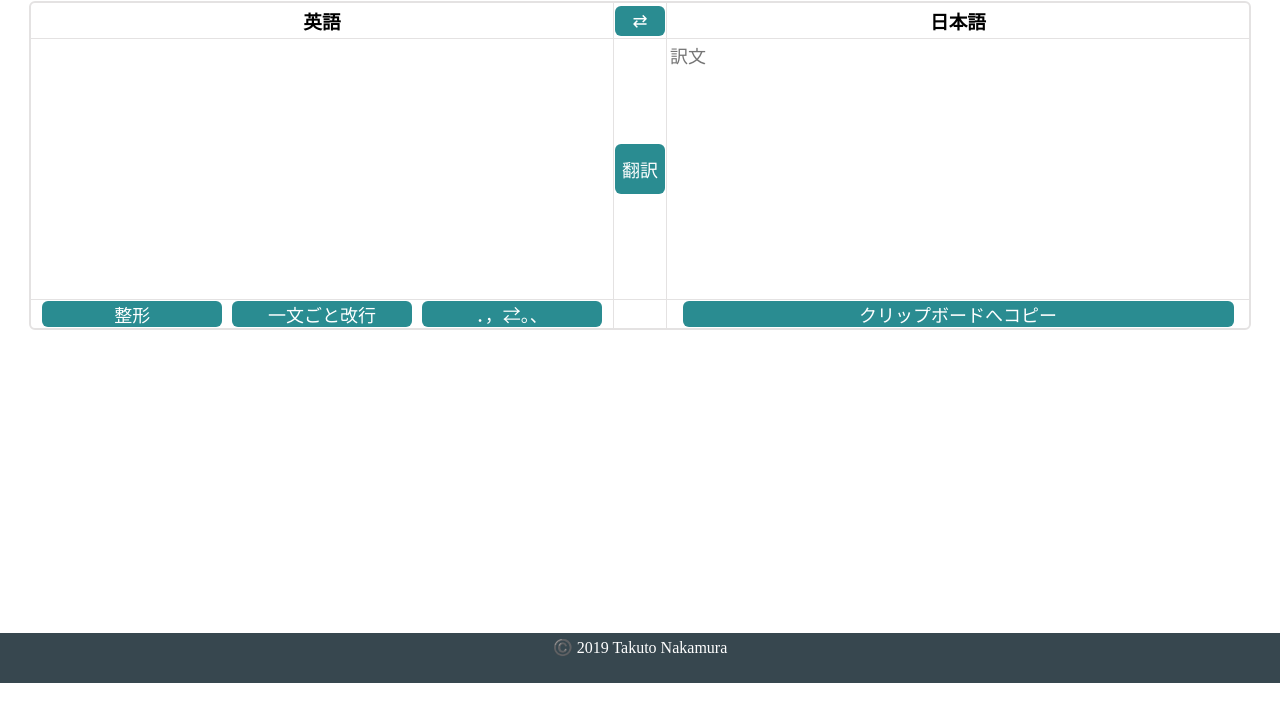
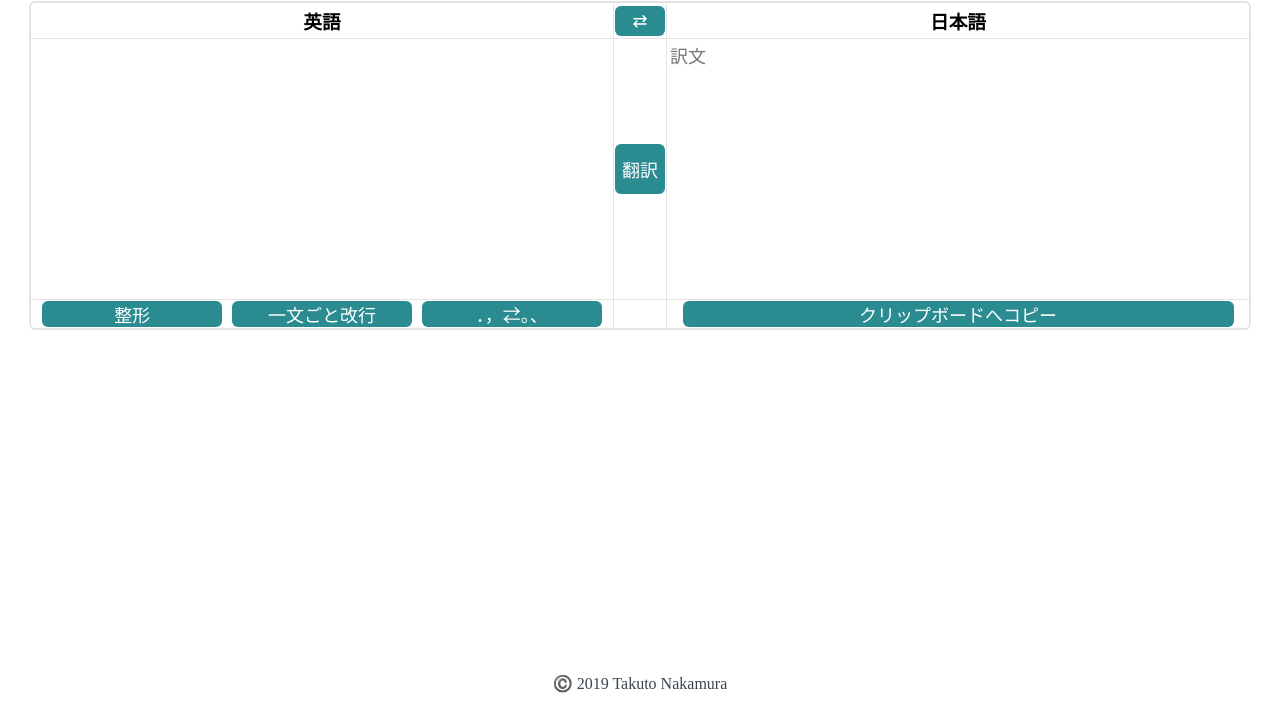
Before and after one commit to paper-support-tool/paper-support-tool.github.io, a plain HTML site: page index.html in a window 1280 px wide. Shown: the part 87-800 px from the top of the page. Drawn offline with Linux system fonts and the light colour scheme.

Commit message:
footerの調整

```diff
--- a/index.html
+++ b/index.html
@@ -29,7 +29,9 @@
             </tr>
         </table>
     </section>
-    <footer>©️ 2019 Takuto Nakamura</footer>
+    <footer>
+        <p class="copyright">©️ 2019 Takuto Nakamura</p>
+    </footer>
     <p id="dummyArea"></p>
     <script type="text/javascript" src="script.js"></script>
 </body>
--- a/style.css
+++ b/style.css
@@ -12,7 +12,7 @@ body {
 section {
     width: 100%;
     height: auto;
-    min-height: calc(100% - 80px);
+    min-height: calc(100% - 54px);
 }
 
 h2.title {
@@ -134,9 +134,12 @@ p#dummyArea {
 }
 
 footer {
-    padding-top: 5px;
     width: 100%;
-    height: 45px;
-    color: #FFFFFF;
-    background-color: #37474F;
+    color: #37474F;
 }
+
+p.copyright {
+    margin: 0;
+    padding-top: 15px;
+    padding-bottom: 15px;
+}
```
